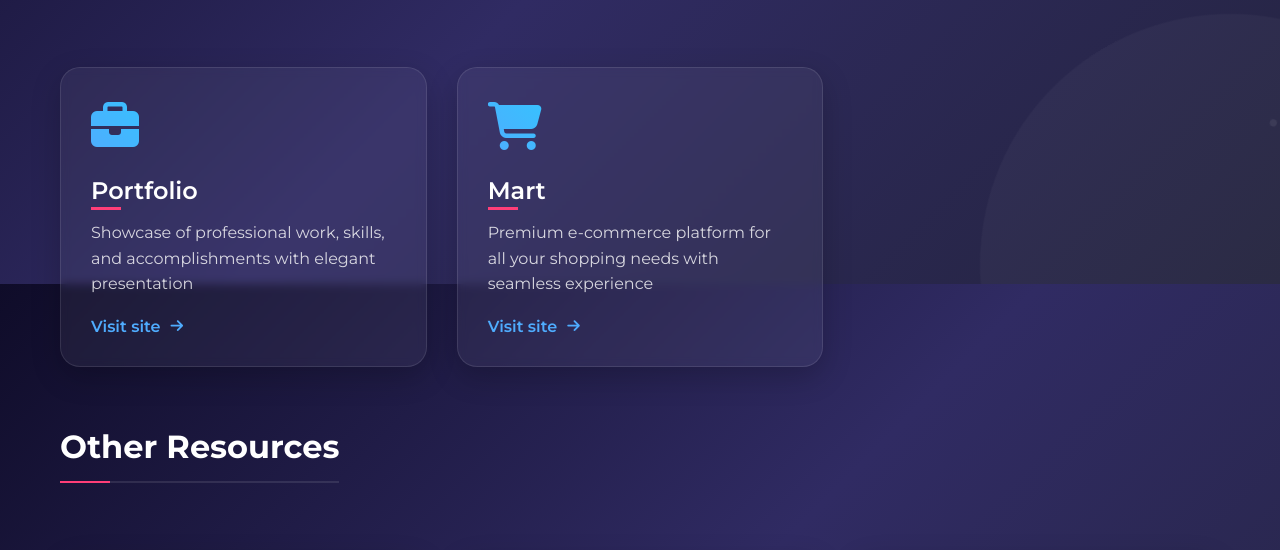
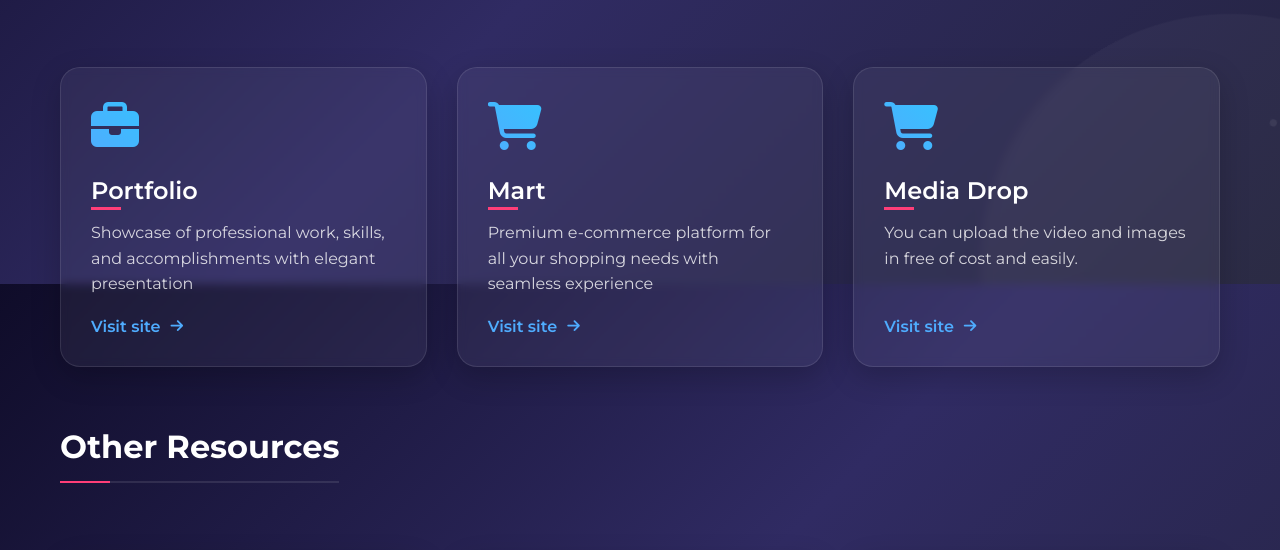
Before and after one commit to Vivekkumar7667/my-portfolio, a plain HTML site: page index.html in a window 1280 px wide. Shown: the part 516-1066 px from the top of the page. Drawn offline with Linux system fonts and the light colour scheme.

Commit message:
Update index.html

```diff
--- a/index.html
+++ b/index.html
@@ -480,6 +480,14 @@
                     <p class="link-desc">Premium e-commerce platform for all your shopping needs with seamless experience</p>
                     <a href="martvivek/mart.html" class="link-url">Visit site <i class="fas fa-arrow-right"></i></a>
                 </div>
+                <div class="link-card">
+                    <div class="link-icon">
+                        <i class="fas fa-shopping-cart"></i>
+                    </div>
+                    <h3 class="link-title">Media Drop</h3>
+                    <p class="link-desc">You can upload the video and images in free of cost and easily.</p>
+                    <a href="videoupl/video.html" class="link-url">Visit site <i class="fas fa-arrow-right"></i></a>
+                </div>
             </div>
 
             <h2 class="section-title">Other Resources</h2>
```
